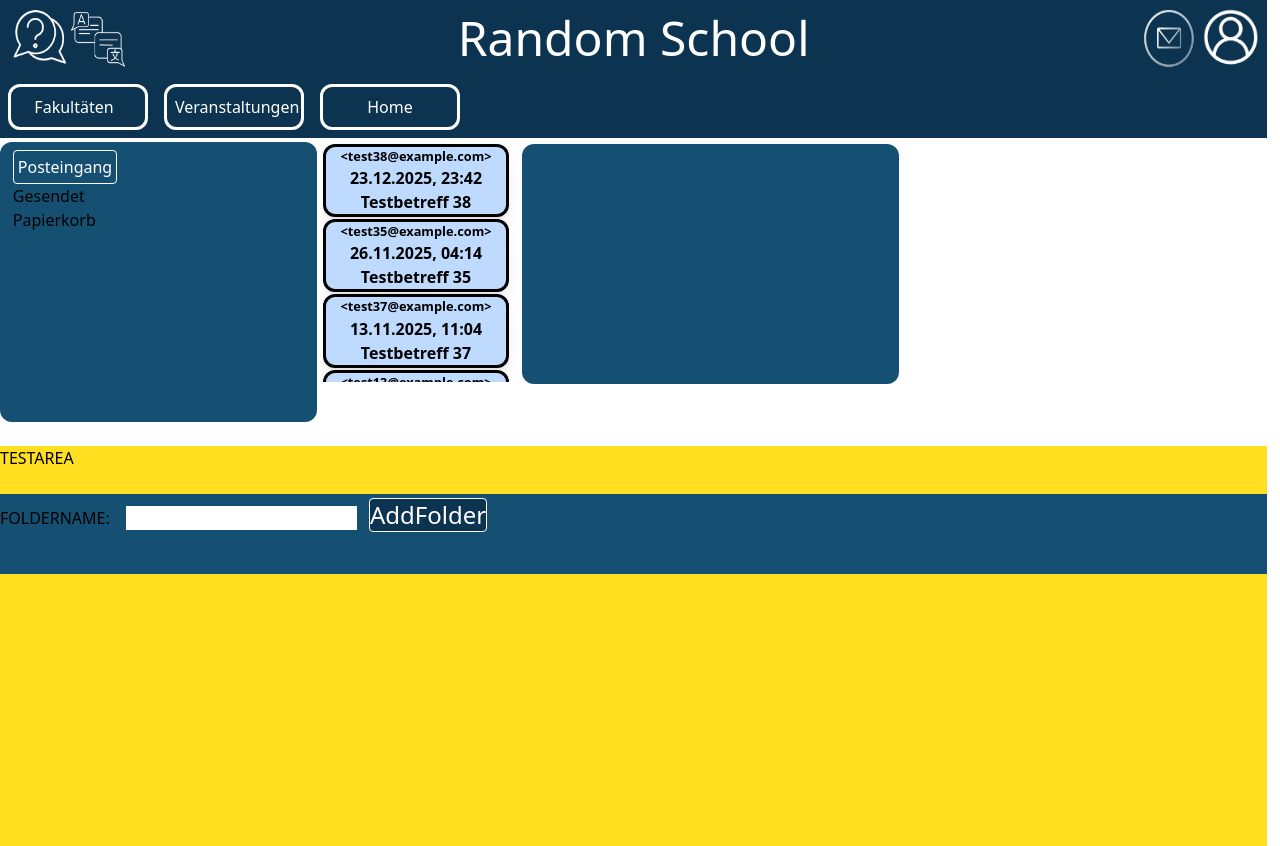
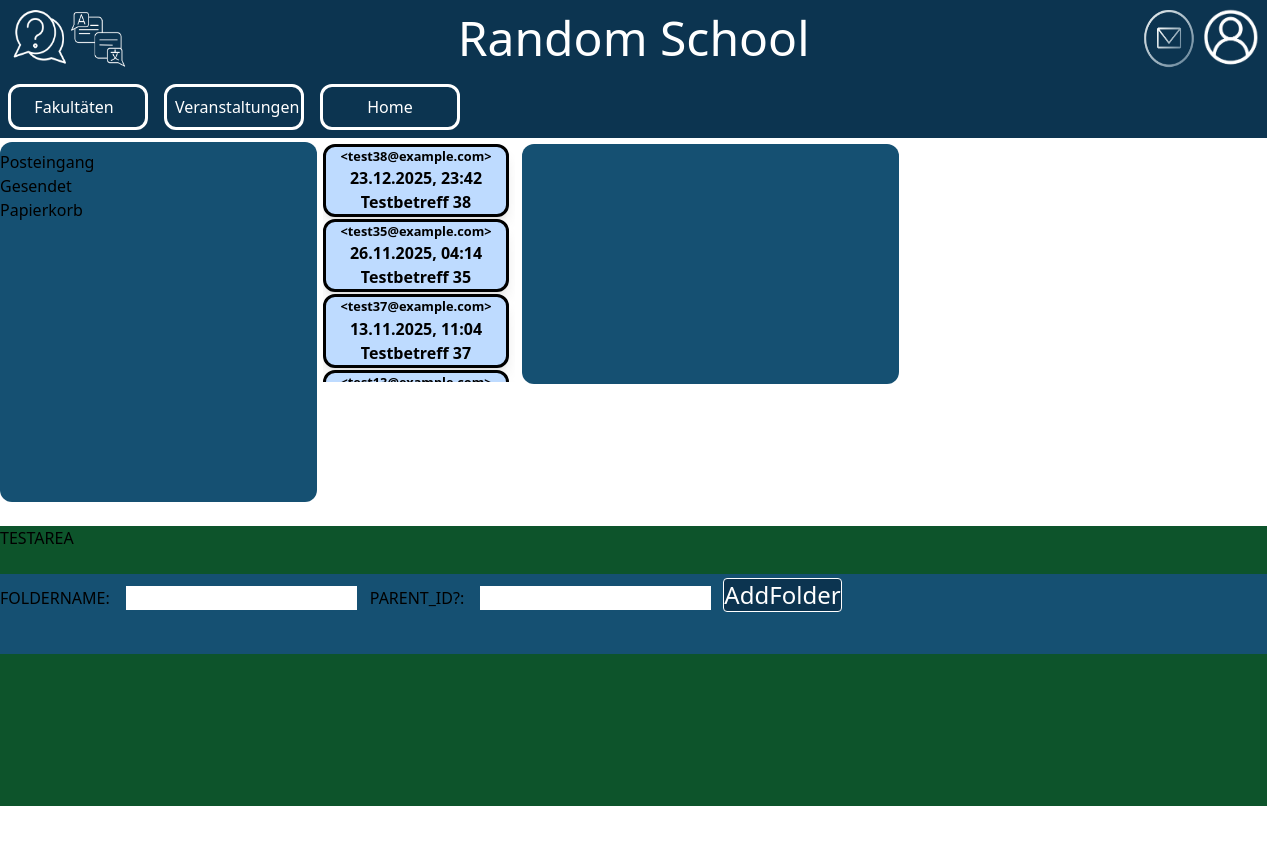
Before and after one commit to skr4ll/learning-platform, a React (Vite) app: page /postfach in a window 1280 px wide. After the commit the page ends 806 px from the top, so only its background shows below. Built offline with nearby package versions, Linux system fonts and the light colour scheme.

Commit message:
Implement folder structure with one sublevel; Start implement context menu

```diff
--- a/data.js
+++ b/data.js
@@ -1,7 +1,7 @@
 // Beispieldaten zum Testen, z. B. Kursdaten, Testemails etc.
 
 // Beispieldaten von Philipp >>> Postfach <<<
-let id = 2; // Zählvariable in den Ordnern
+
 const messages = [
     `Lorem ipsum dolor sit amet, consectetur adipiscing elit. Phasellus vel magna maximus,
     rhoncus velit non, finibus quam. Sed pretium, diam eu euismod tincidunt, dui tortor sollicitudin nunc,
@@ -96,11 +96,12 @@ const messages = [
 }));
 
 // Konstruktor für die Ordnerobjekte
-export function Folder(parent, folder_name) {
-    this.id =  id + 1;
-    this.parent = parent;
-    this.folder_name = folder_name;
-    this.clicked = false;
-    this.has_children = false;
-    id += 1;
+export class Folder {
+  static next_id = 3;
+  constructor(parent_id, folder_name) {
+      this.id = Folder.next_id++;
+      this.parent_id = parent_id;
+      this.folder_name = folder_name;
+      this.clicked = false;
   }
+}
--- a/src/components/ContainerFolders.jsx
+++ b/src/components/ContainerFolders.jsx
@@ -1,60 +1,143 @@
 import { emails, Folder } from "../../data";
 import ContainerEmails from "./ContainerEmails";
 import { useState } from "react";
+import ContextMenu from "./ContextMenu";
 
 const ContainerFolders = () => {
     // Tracken der Änderungen am folders array sowie aktueller folder und ob folder geklickt wurde
     const [folders, setFolders] = useState([
-        { id: 0, parent: -1, folder_name: "Posteingang", clicked: false, has_children: false },
-        { id: 1, parent: -1, folder_name: "Gesendet", clicked: false, has_children: false },
-        { id: 2, parent: -1, folder_name: "Papierkorb", clicked: false, has_children: false },
+        { id: 0, parent_id: -1, folder_name: "Posteingang", clicked: false },
+        { id: 1, parent_id: -1, folder_name: "Gesendet", clicked: false },
+        { id: 2, parent_id: -1, folder_name: "Papierkorb", clicked: false },
     ]);
     const [curr_folder, setCurr_folder] = useState(folders[0]);
-    const [clicked, setClicked] = useState(true);
+    const [contextMenu, setContextMenu] = useState(null);
 
-    const setFolder = (folder) => {
-        curr_folder.clicked = false;
+    const folder_emails = emails.filter(email => email.folder_id === curr_folder.id).sort((a, b) => b.datetime - a.datetime);
+
+    const selectFolder = (folder) => {
+
         setCurr_folder(folder);
-        setClicked(true);
     }
 
     const addFolder = (formData) => {
-        const folder_to_add = new Folder(-1, formData.get("query"));
+        let parent_id = Number(formData.get("parent_id"));
+        let new_folder_name =  formData.get("folder_name");
+        !parent_id ? parent_id = -1 : parent_id;
+        const folder_to_add = new Folder(parent_id, new_folder_name);
+        console.log(folder_to_add)
+        // Momentan nur eine Unterordnerebene: alle ids > 2 sind keine Standardordner, alle ids = -1 sind auf der obersten Ebene.
+        // Haben die parents dieser Ordner selber die parent_id: -1 kann der neue Ordner angelegt werden.
+        if (parent_id === -1 || parent_id > 2 && folders[parent_id].parent_id === -1){
             setFolders([...folders, folder_to_add]);
-        setFolder(folder_to_add);
+            selectFolder(folder_to_add);
         }
+
+        else{
+            alert("INVALID ACTION!");
+        }
+    }
+
 
     const getButtonClass = (folder) => {
         if (folder.clicked) {
-            return "text-white cursor-pointer hover:text-blue-50 text-[3vw] p-[0.5vh] border-1 rounded lg:text-base";
+            return "flex text-white cursor-pointer hover:text-blue-50 text-[3vw] p-[0.5vh] border-1 rounded lg:text-base";
         } else {
-            return "cursor-pointer hover:text-blue-50 text-[3vw] lg:text-base";
+            return "flex cursor-pointer hover:text-blue-50 text-[3vw] lg:text-base";
         }
     };
 
-    curr_folder.clicked = clicked;
-    const folder_emails = emails.filter(email => email.folder_id === curr_folder.id).sort((a, b) => b.datetime - a.datetime);
+    // Kontextmenü handler Funkktionen
+    const handleContext = (event, fid) => {
+        if (fid > 2) {
+            event.preventDefault();
+            setContextMenu({
+                visible: true,
+                x: event.pageX,
+                y: event.pageY,
+                type: "folder",
+                ele_id: fid,
+                onDelete: () => handleDeleteFolder(fid),
+                onAdd: () => handleAddFolder(fid),
+            })
+        }
+        else if (fid === 2){
+            event.preventDefault();
+            setContextMenu({
+                visible: true,
+                x: event.pageX,
+                y: event.pageY,
+                type: "folder",
+                ele_id: fid,
+                onEmpty: () => handleEmptyTrashbin(fid),
+            })
+        }
+    }
+
+    const handleDeleteFolder = (folder_id) => {
+        console.log(`Lösche Ordner: ${folder_id}`);
+        // ToDo Implementieren
+    };
+
+    const handleAddFolder = (parent_id) => {
+        console.log(`Füge Ordner ${parent_id} hinzu`);
+        // ToDo Implementieren
+    };
+
+    const handleClick = () => {
+        setContextMenu(null);
+    };
+
+    const handleEmptyTrashbin = (parent_id) => {
+        console.log(`Adding a subfolder to folder ${parent_id}`);
+        // ToDo Implementieren
+    };
+
+    // Mapping der Folder in das Container Element
+    const mapFolders = () => {
+        return folders.map((folder) => {
+            let child_folders = folders.filter(cf => folder.id === cf.parent_id);
+            if (child_folders.length === 0) {
+                return (
+                    <button onClick={() => selectFolder(folder)} key={folder.id}
+                            onContextMenu={(event) => handleContext(event, folder.id)} className={getButtonClass(folder)}
+                    >
+                        {folder.parent_id === -1 && folder.folder_name}
+                    </button>
+                );
+            }
+            else if (child_folders.length > 0 && folder.parent_id === -1) {
+                return (
+                    <div key={folder.id}>
+                        <button onClick={() => selectFolder(folder)} onContextMenu={(event) => handleContext(event, folder.id)}
+                                className={getButtonClass(folder)}
+                        >
+                            {folder.folder_name} (Parent)
+                        </button>
+                        <div className="ml-4">
+                            {child_folders.map((child) =>(
+                                <button key={child.id} onClick={() => selectFolder(child)}
+                                        onContextMenu={(event) => handleContext(event, child.id)} className={getButtonClass(child)}
+                                >
+                                    └ {child.folder_name}
+                                </button>
+                            ))}
+                        </div>
+                    </div>
+                    );
+            }
+            return null;
+        });
+    };
 
     return (
         <>
-    <div className="flex h-[35vh]">
+
+        <div className="flex h-[45vh]" onClick={handleClick}>
             {/* Die Ordnerstruktur (POS: Links) */}
             <div className="bg-uzk-light rounded-xl pt-[1vh] overflow-auto w-[18vw] lg:w-[30vw]">
-                {folders.map((folder) => {
-                    if (folder) {
-                        return (
-                            <div className="pl-[1vw]" onClick={() => setFolder(folder)} key={folder.id}>
-                                <button className={getButtonClass(folder)}>
-                                    {folder.folder_name}
-                                </button>
+                    {mapFolders()}
             </div>
-                        );
-                    } else {
-                        return <div key={`empty-${Math.random()}`}>Ordner nicht gefunden</div>;
-                    }
-                })}
-            </div>
-
             {/* Der Emailcontainer (POS: Rechts): */}
             <div className="w-[81vw] lg:w-[90vw]">
                 <ContainerEmails folder_emails={folder_emails} />
@@ -64,16 +147,20 @@ const ContainerFolders = () => {
 
 
 
+
     <br></br>
-    <div className="bg-yellow-300 h-[50vh]">
+    <div className="bg-green-900 h-[35vh]">
         <p>TESTAREA</p>
         <br></br>
         <form className="bg-uzk-light h-[10vh]" action={addFolder}>
             <label>FOLDERNAME: </label>
-            <input className="ml-3 bg-white" name="query" />
+            <input className="ml-3 bg-white" name="folder_name" />
+            <label className="ml-[1vw]">PARENT_ID?: </label>
+            <input className="ml-3 bg-white" name="parent_id" />
             <button className="ml-3 mt-1 border-1 rounded bg-uzk-dark text-white text-2xl hover:bg-green-700" type="submit">AddFolder</button>
         </form>
     </div>
+    <div>{contextMenu?.visible && <ContextMenu {...contextMenu} />}</div>
     </>
     );
   };
--- /dev/null
+++ b/src/components/ContextMenu.jsx
@@ -0,0 +1,27 @@
+const ContextMenu = (props) => {
+    // Je nach type (Folder/Email) wird das ContexMenu gefüllt
+    if (props.type === "folder"){
+        return (
+            <>
+            {props?.visible && (
+                <ul
+                    className="absolute bg-gray-800 text-white shadow-lg rounded p-2 z-50"
+                    style={{ top: props.y, left: props.x }}
+                >
+                    <li className="p-2 hover:bg-gray-700 cursor-pointer" onClick={props.onAdd}>
+                        ➕ Unterordner Hinzufügen
+                    </li>
+                    <li className="p-2 hover:bg-gray-700 cursor-pointer text-red-400" onClick={props.onDelete}>
+                        ❌ Ordner löschen
+                    </li>
+                </ul>
+            )}
+        </>
+        );
+    }
+    else{
+        alert("EMAIL");
+    }
+};
+
+export default ContextMenu;
```
Lines whose indentation alone changed are shown as unchanged.
